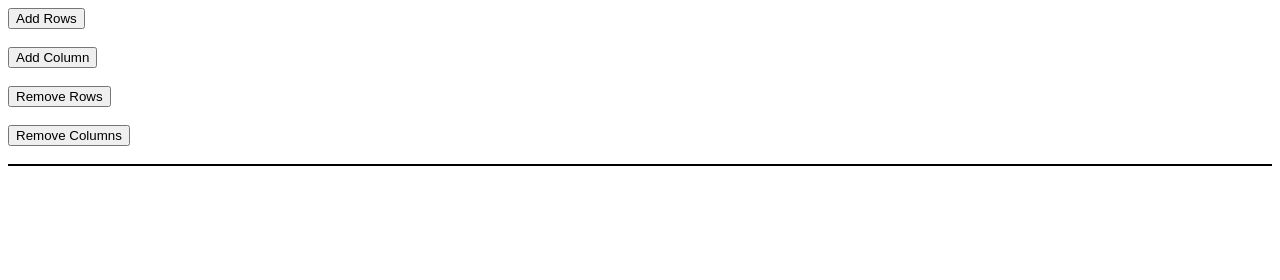
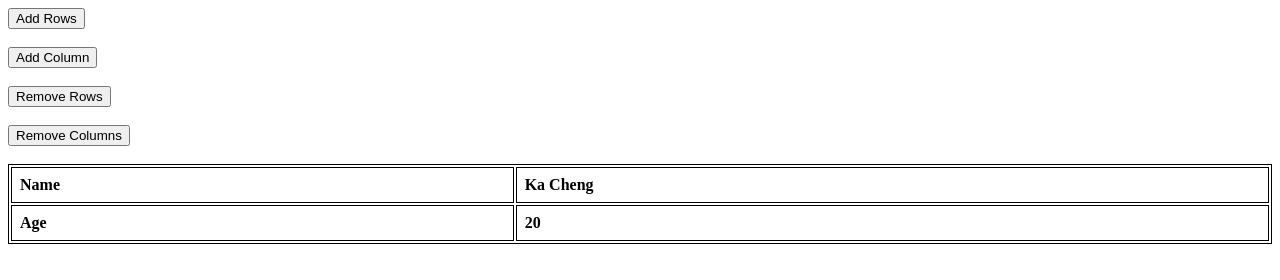
Before and after one commit to alaneappen514/Assingment_5_DOM3, a plain HTML site: page index.html in a window 1280 px wide. Drawn offline with Linux system fonts and the light colour scheme.

Commit message:
Add row and column to table

```diff
--- a/index.html
+++ b/index.html
@@ -13,6 +13,14 @@
     <button id = "removeRow" type="button">Remove Rows</button><br><br>
     <button id = "removeColumn" type="button">Remove Columns</button><br><br>
     <table id= "table" style="width:100%">
+        <tr>
+            <th>Name</th>
+            <th>Ka Cheng</th>
+        </tr>
+        <tr>
+            <th>Age</th>
+            <th>20</th>
+        </tr>
     </table>
 
     <script src="script.js"></script>
```
